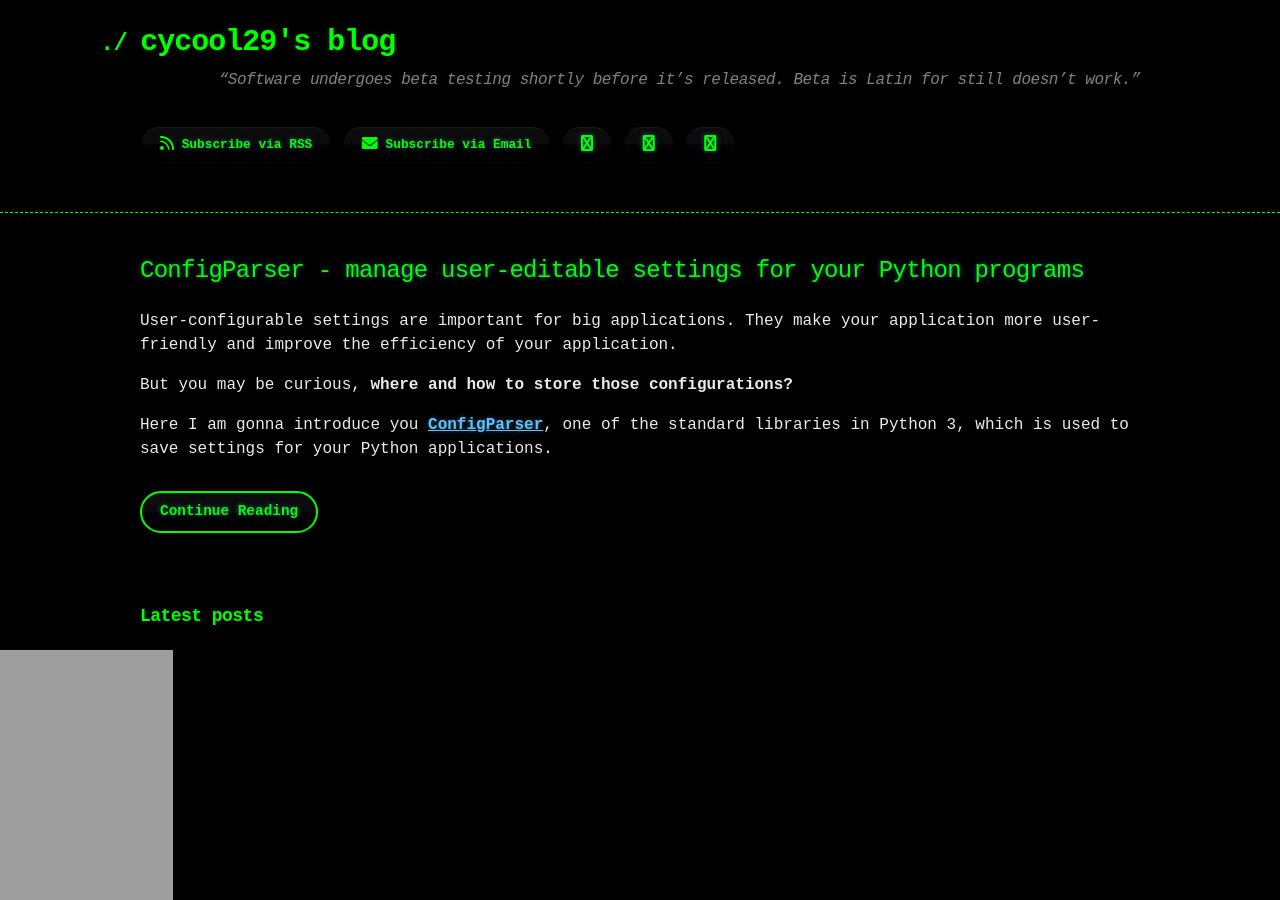
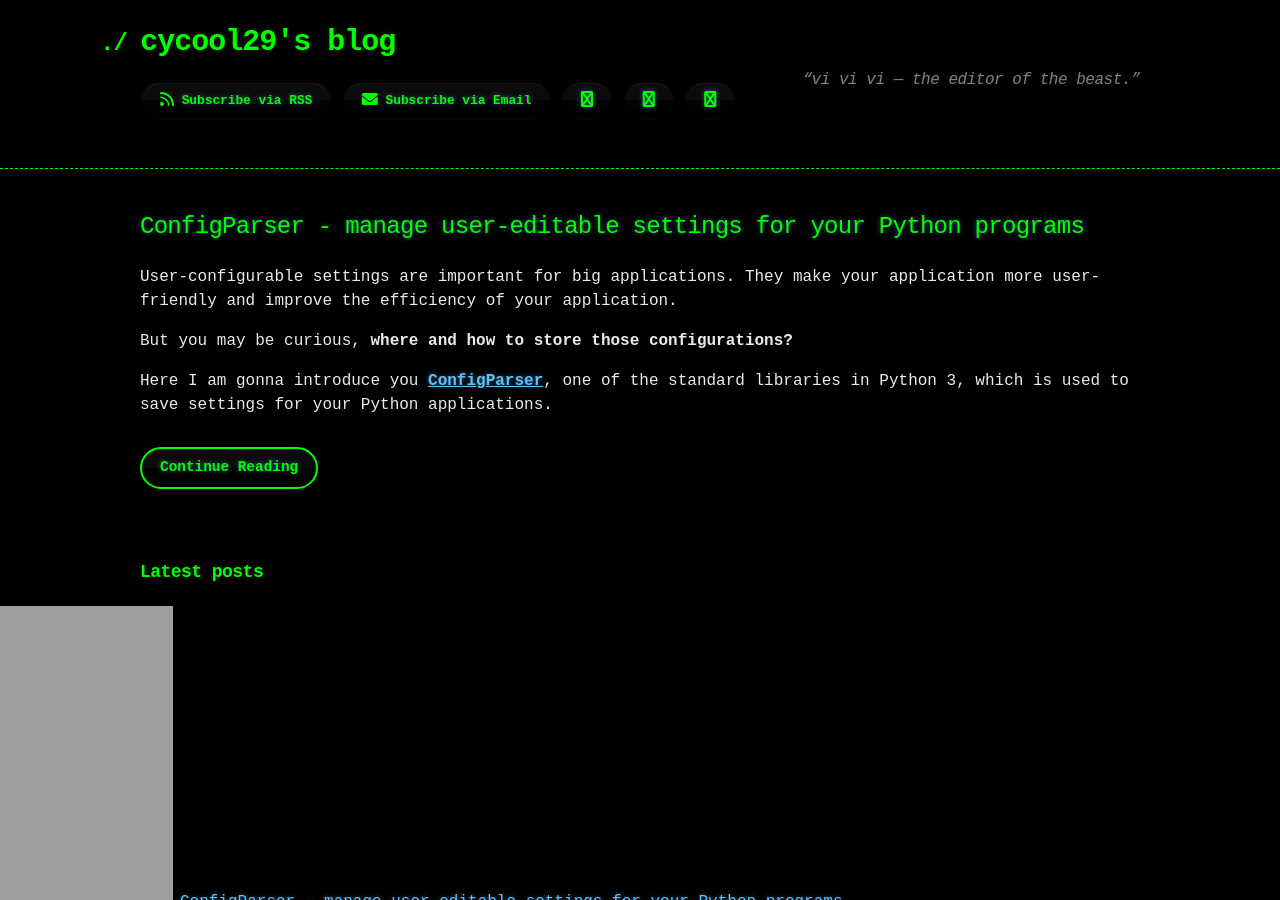
Before and after one commit to cycool29/cycool29.github.io, a Jekyll site: the page built from index.md, in a window 1280 px wide and 900 px high. Built offline with Jekyll 4.4.1, drawn with Linux system fonts in a browser that asks for light colours; a style sheet for code colours, icons or effects is not loaded.

Commit message:
Update quotes

```diff
--- a/_config.yml
+++ b/_config.yml
@@ -1,5 +1,5 @@
 title: cycool29's blog
-description: "“Software undergoes beta testing shortly before it’s released. Beta is Latin for still doesn’t work.” "
+description: "“vi vi vi — the editor of the beast.” "
 bio: A high school student. Intermediate in Python, Git, Bash. Learning JavaScript. He/Him. "
 author: cycool29
 url: https://cycool29.github.io
```
